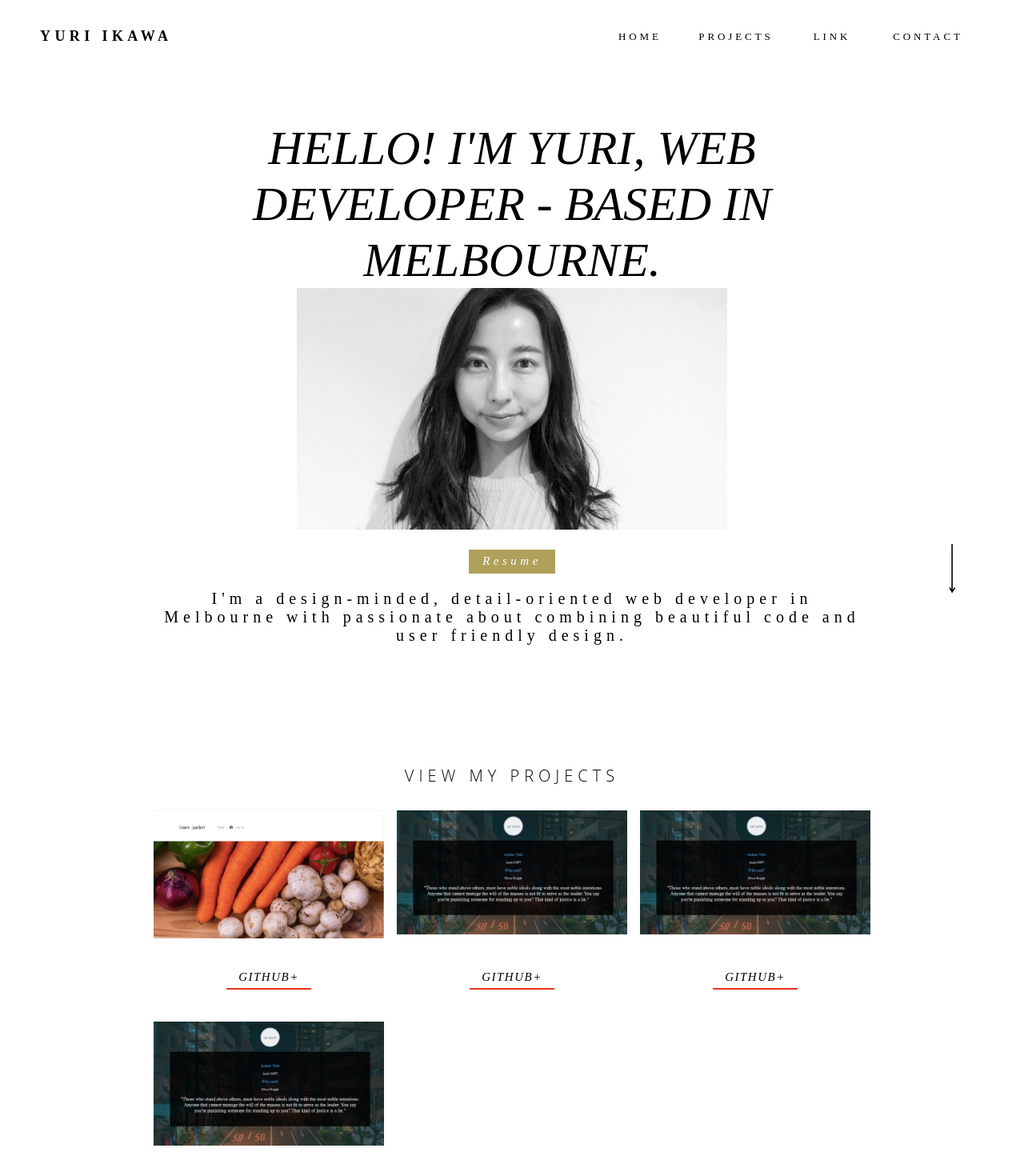
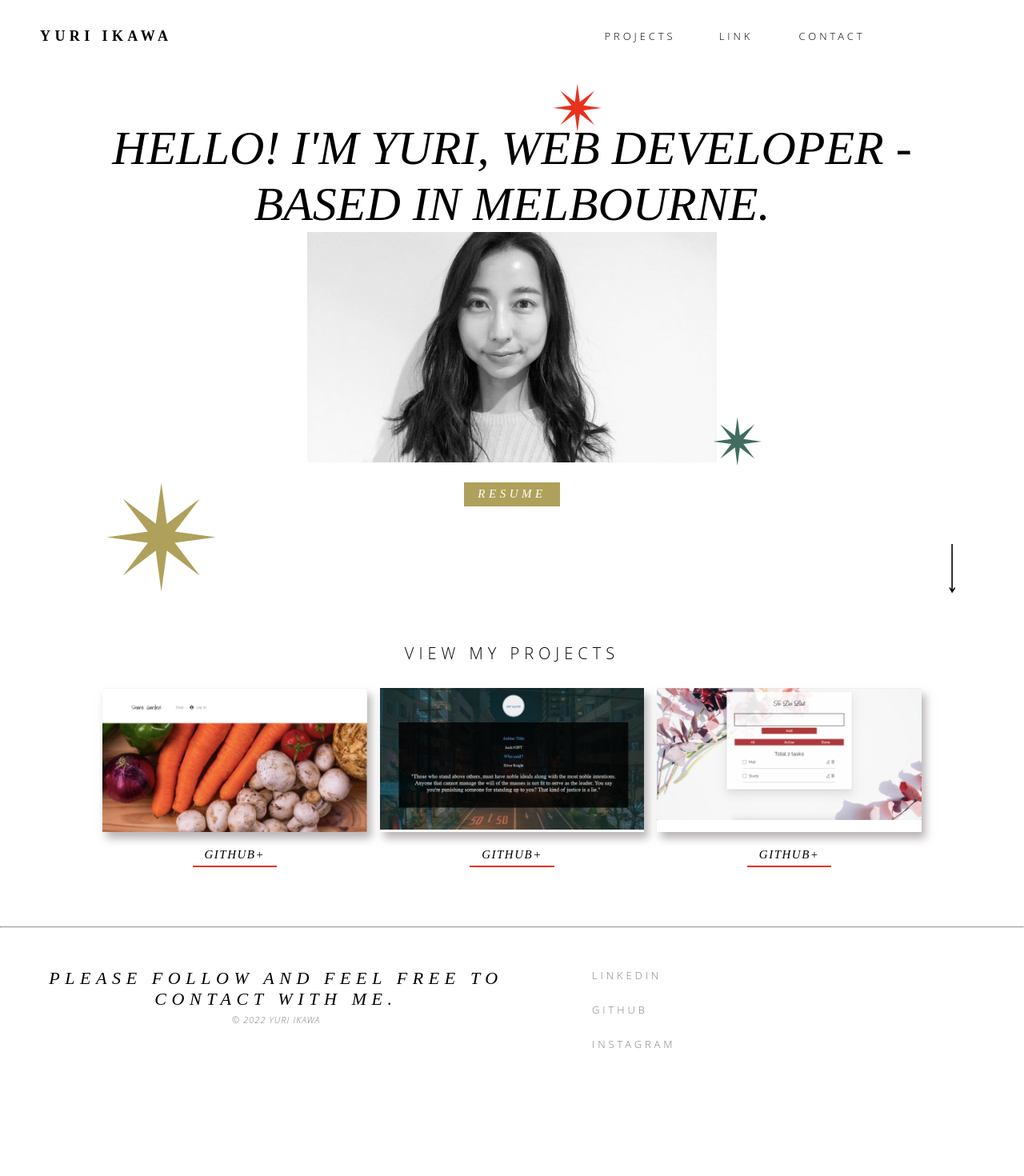
Before and after one commit to yrikw/Portfolio-react, a React (Create React App) app: page / in a window 1280 px wide. Shown: the top 1470 px of the page at 80% size. After the commit the page ends 1389 px from the top, so only its background shows below. Built offline with nearby package versions, Linux system fonts and the light colour scheme.

Commit message:
added resume pdf

```diff
--- a/src/App.css
+++ b/src/App.css
@@ -1,41 +1,6 @@
 .App {
-  width: 70%;
+  width: 80%;
   margin: 0 auto;
   text-align: center;
   font-family: "Spectral", serif;
 }
-
-/*  .App-logo {
-  height: 40vmin;
-  pointer-events: none;
-}
-
-@media (prefers-reduced-motion: no-preference) {
-  .App-logo {
-    animation: App-logo-spin infinite 20s linear;
-  }
-}
-
-.App-header {
-  background-color: #282c34;
-  min-height: 100vh;
-  display: flex;
-  flex-direction: column;
-  align-items: center;
-  justify-content: center;
-  font-size: calc(10px + 2vmin);
-  color: white;
-}
-
-.App-link {
-  color: #61dafb;
-}
-
-@keyframes App-logo-spin {
-  from {
-    transform: rotate(0deg);
-  }
-  to {
-    transform: rotate(360deg);
-  }
-} */
--- a/src/App.js
+++ b/src/App.js
@@ -6,6 +6,7 @@ import Footerbar from './components/Footerbar/Footerbar'
 import Projects from './components/Projects/Projects'
 import About from './components/About/About'
 import Contact from './components/Contact/Contact'
+import Home from './components/Home/Home'
 
 
 
@@ -13,6 +14,7 @@ function App() {
   return (
     <div>
       <Navbar />
+
 
       <div className="App">
   　　　<BrowserRouter >
--- a/src/components/About/About.js
+++ b/src/components/About/About.js
@@ -4,8 +4,7 @@ import './About.css';
 function About() {
   return (
     <div className="App">
-
-      <p className="button">Resume</p>
+      <a className="button" href={`${process.env.PUBLIC_URL}/Yuriikawa-resume.pdf.png`} target="_blank">RESUME</a>
     </div>
   );
 }
--- a/src/components/Footerbar/Footerbar.css
+++ b/src/components/Footerbar/Footerbar.css
@@ -3,6 +3,7 @@
   text-decoration: none;
   letter-spacing: 0.3em;
   font-weight: 200;
+  font-family: "Open Sans", sans-serif;
 }
 
 .footer-content {
@@ -11,8 +12,9 @@
   text-align: left;
 }
 
-.line {
-  color: #afa15b;
+hr {
+  height: 0.5px;
+  background-color: #afa15b;
 }
 
 .footer-content p {
@@ -34,7 +36,6 @@ ul {
   text-align: left;
   color: grey;
   padding-bottom: 25px;
-  font-family: "Open Sans", sans-serif;
   font-size: 13px;
 }
 
@@ -43,6 +44,7 @@ ul {
   width: 120px;
   text-align: left;
   color: grey;
+  font-family: "Open Sans", sans-serif;
 }
 
 .copyright {
--- a/src/components/Navbar/DesktopNavbar.js
+++ b/src/components/Navbar/DesktopNavbar.js
@@ -19,7 +19,7 @@ const DesktopNavbar = () => {
 
                         <Grid item xs={6} md={6} lg={6} >
                         <ul className="nav-uls">
-                         <Scroll to="home" smooth={true} className="scroll nav-li"> <li><a href="/about" className="Item-Text">HOME</a></li></Scroll>
+                         {/* <Scroll to="home" smooth={true} className="scroll nav-li"> <li><a href="/about" className="Item-Text">HOME</a></li></Scroll> */}
                          <Scroll to="projects" smooth={true} className="scroll nav-li"> <li><a href="/about" className="Item-Text">PROJECTS</a></li></Scroll>
                          <Scroll to="contact" smooth={true} className="scroll nav-li">  <li><a href="/contact" className="Item-Text">LINK</a></li></Scroll>
                         <li><a href="mailto:mbcrhc@gmail.com" className="Item-Text">CONTACT</a></li>
--- a/src/components/Navbar/Navbar.css
+++ b/src/components/Navbar/Navbar.css
@@ -4,7 +4,6 @@ nav {
   top: 0;
   background-color: white;
   width: 100%;
-  font-family: "Spectral", serif;
   z-index: 30;
 }
 
@@ -19,6 +18,7 @@ h1 {
   width: 200px;
   line-height: 50px;
   margin: 20px 50px;
+  font-family: "Spectral", serif;
 }
 
 /* Desktop  */
@@ -31,7 +31,7 @@ h1 {
   text-align: center;
 }
 
-.Desktop li {
+.Desktop li a {
   text-decoration: none;
   width: 120px;
   text-align: center;
@@ -66,9 +66,15 @@ h1 {
 /* Mobile  */
 .Mobile ul {
   padding-left: 30px;
+  font-family: "Open Sans", sans-serif;
 }
 
 .Mobile li {
   text-align: left;
   line-height: 40px;
+  font-family: "Open Sans", sans-serif;
 }
+
+.Mobile li a {
+  font-family: "Open Sans", sans-serif;
+}
--- a/src/components/Projects/Projects.css
+++ b/src/components/Projects/Projects.css
@@ -1,5 +1,7 @@
 .homecontent {
   font-size: 20px;
+  text-align: center;
+  margin: 0 auto;
 }
 
 .nextpage {
@@ -8,20 +10,18 @@
   right: 50px;
   margin: auto;
   width: 80px;
-}
-
-.scroll {
   cursor: pointer;
 }
 
 .profilepic {
-  width: 60%;
+  width: 50%;
 }
 
 .effect-scale {
   overflow: hidden;
   width: 100%;
   height: 180px;
+  box-shadow: 5px 8px 10px #a19c9cbe;
 }
 .effect-scale img {
   -webkit-transform: scale(1);
--- a/src/components/Projects/Projects.js
+++ b/src/components/Projects/Projects.js
@@ -21,6 +21,10 @@ function Project() {
     return (
         <>
             <div className="homewrapper" className="fade">
+               <p style={{ fontSize: "180px", position: "absolute", bottom: "20px", color:"#afa15b" }}>✴︎</p>
+               <p style={{ fontSize: "80px", position: "absolute", top: "90px", right: "500px", color:"#e8321e" }}>✴︎</p>
+               <p style={{ fontSize: "80px", position: "absolute", bottom: "200px", right: "300px", color:"#406d60" }}>✴︎</p>
+
                <div className="homecontent">
 
                <h2>HELLO! I'M YURI, WEB DEVELOPER - BASED IN MELBOURNE.</h2>
@@ -32,18 +36,15 @@ function Project() {
                     </Grid>
 
                     <About />
-
-                    <Grid item lg={12}>
+{/*
+                    <Grid item lg={8}>
                        <p> I'm a design-minded, detail-oriented web developer in Melbourne with passionate about combining beautiful code and user friendly design.</p>
-                    </Grid>
+                    </Grid> */}
 
 
                 </Grid>
              </div>
            </div>
-
-
-
 
             <Scroll to="projects" smooth={true} className="scroll"><img src={`${process.env.PUBLIC_URL}/down-arrow.png`} alt="Logo" className="nextpage" /></Scroll>
 
--- a/src/components/Projects/resources/Projectsdata.js
+++ b/src/components/Projects/resources/Projectsdata.js
@@ -23,24 +23,13 @@ export default
         demo: 'https://yrikw.github.io/Anime-Quote/'
     },
     {
-        title: 'Anime Quote',
-        url: 'https://github.com/yrikw/Anime-Quote',
+        title: 'React Todo List',
+        url: 'https://github.com/yrikw/React-todo',
         date: "June 24, 2021",
-        tech: "React, API",
-        image: 'images/animequote.png',
+        tech: "React",
+        image: 'images/ReactTodo.png',
         description: "Lorem Ipsum dolor sit amet, consectetur adipiscing elit, sed do eiusmod tempor incididunt ut labore et dolore magna aliqua. Ut enim ad minim veniam, quis nostrud exercitation ullamco laboris nisi ut aliquip ex ea commodo consequat. Duis aute irure dolor in reprehenderit in voluptate velit esse cillum dolore eu fugiat nulla pariatur. Excepteur sint occaecat cupidatat non proident, sunt in culpa qui officia deserunt mollit anim id est laborum",
-        classname: 'item02',
-        label: ['React, API'],
-        demo: 'https://yrikw.github.io/Anime-Quote/'
-    },
-    {
-        title: 'Anime Quote',
-        url: 'https://github.com/yrikw/Anime-Quote',
-        date: "June 24, 2021",
-        tech: "React, API",
-        image: 'images/animequote.png',
-        description: "Lorem Ipsum dolor sit amet, consectetur adipiscing elit, sed do eiusmod tempor incididunt ut labore et dolore magna aliqua. Ut enim ad minim veniam, quis nostrud exercitation ullamco laboris nisi ut aliquip ex ea commodo consequat. Duis aute irure dolor in reprehenderit in voluptate velit esse cillum dolore eu fugiat nulla pariatur. Excepteur sint occaecat cupidatat non proident, sunt in culpa qui officia deserunt mollit anim id est laborum",
-        classname: 'item02',
+        classname: 'item03',
         label: ['React, API'],
         demo: 'https://yrikw.github.io/Anime-Quote/'
     }
```
Also changed, not shown: public/YuriIkawa-resume.pdf.png (added), public/images/ReactTodo.png (added), src/components/Home/Home.js (line endings or trailing spaces).
